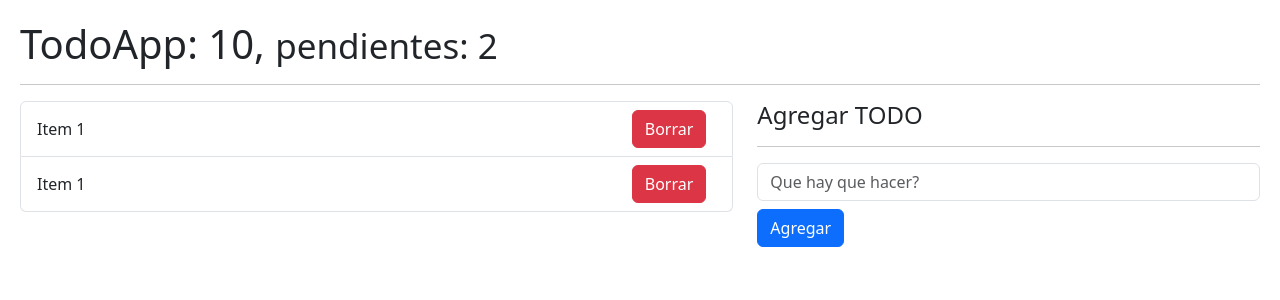
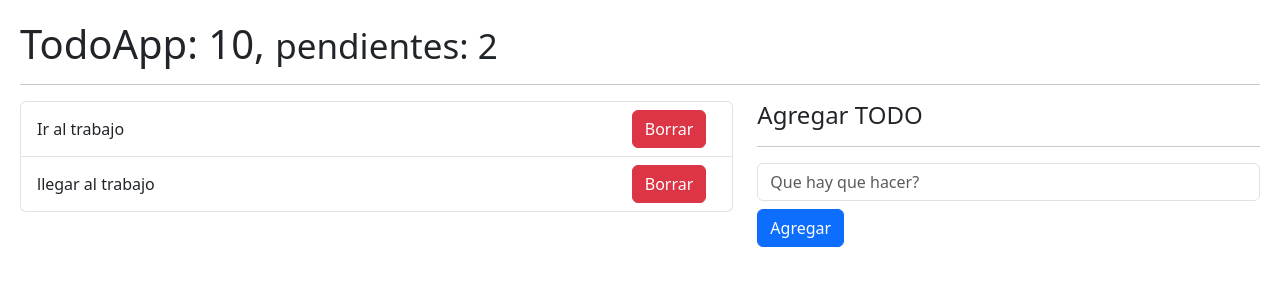
Before and after one commit to rohatiro/05-hookapp, a React (Vite) app: page / in a window 1280 px wide. Shown: the top 300 px of the page. Built offline with nearby package versions, Linux system fonts and the light colour scheme.

Commit message:
class - useReducer 2

```diff
--- /dev/null
+++ b/src/08-useReducer/TodoAdd.jsx
@@ -0,0 +1,43 @@
+import { useRef } from "react";
+import { useForm } from "../hooks/useForm";
+
+export const TodoAdd = ({ addTodo }) => {
+    const { description, onInputChange, onResetForm } = useForm({
+        description: ''
+    });
+
+    const onSubmit = (e) => {
+        e.preventDefault();
+
+        if(description.length < 1) return;
+
+        const todo = {
+            id: new Date().getTime(),
+            description: description,
+            done: false
+        };
+
+        addTodo(todo);
+
+        onResetForm();
+    };
+
+    return (
+        <>
+            <h4>Agregar TODO</h4>
+            <hr />
+            <form onSubmit={ onSubmit }>
+                <input
+                    type="text"
+                    placeholder="Que hay que hacer?"
+                    className="form-control"
+                    name="description"
+                    value={ description }
+                    onChange={ onInputChange } />
+                <button
+                    className="btn btn-primary mt-2"
+                    type="submit" >Agregar</button>
+            </form>
+        </>
+    )
+}
--- a/src/08-useReducer/TodoApp.jsx
+++ b/src/08-useReducer/TodoApp.jsx
@@ -1,5 +1,7 @@
 import { useReducer } from "react"
 import { todoReducer } from "./todoReducer";
+import { TodoList } from "./TodoList";
+import { TodoAdd } from "./TodoAdd";
 
 const initialState = [
     {
@@ -23,6 +25,13 @@ export const TodoApp = () => {
     // 2 - TODO Item
     // 3 - TODO Add
 
+    const handleAddTodo = (newTodo) => {
+        dispatchTodo({
+            type: 'add',
+            payload: newTodo
+        })
+    };
+
     return (
         <>
         <h1>TodoApp: 10, <small>pendientes: 2</small></h1>
@@ -30,30 +39,11 @@ export const TodoApp = () => {
 
         <div className="row">
             <div className="col-7">
-                <ul className="list-group">
-                    {
-                        todos.map( todo => (
-                            <li key={ todo.id } className="list-group-item d-flex justify-content-between">
-                                <span className="align-self-center">Item 1</span>
-                                <button className="btn btn-danger">Borrar</button>
-                            </li>
-                        ))
-                    }
-                </ul>
+                <TodoList todos={ todos } />
             </div>
 
             <div className="col-5">
-                <h4>Agregar TODO</h4>
-                <hr />
-                <form>
-                    <input
-                        type="text"
-                        placeholder="Que hay que hacer?"
-                        className="form-control" />
-                    <button
-                        className="btn btn-primary mt-2"
-                        type="submit" >Agregar</button>
-                </form>
+                <TodoAdd addTodo={ handleAddTodo }/>
             </div>
         </div>
 
--- /dev/null
+++ b/src/08-useReducer/TodoItem.jsx
@@ -0,0 +1,8 @@
+export const TodoItem = ({ todo }) => {
+    return (
+        <li className="list-group-item d-flex justify-content-between">
+            <span className="align-self-center">{todo.description}</span>
+            <button className="btn btn-danger">Borrar</button>
+        </li>
+    )
+}
--- /dev/null
+++ b/src/08-useReducer/TodoList.jsx
@@ -0,0 +1,11 @@
+import { TodoItem } from "./TodoItem"
+
+export const TodoList = ({ todos = [] }) => {
+    return (
+        <ul className="list-group">
+            {
+                todos.map(todo => (<TodoItem key={ todo.id } todo={ todo } />))
+            }
+        </ul>
+    )
+}
--- a/src/08-useReducer/todoReducer.js
+++ b/src/08-useReducer/todoReducer.js
@@ -1,7 +1,7 @@
 export const todoReducer = ( initialState, action ) => {
     switch( action.type ) {
-        case 'ABC':
-            throw new Error('Action.type = ABC no esta implementada');
+        case 'add':
+            return [ ...initialState, action.payload ];
         default:
             return initialState;
     }
```
